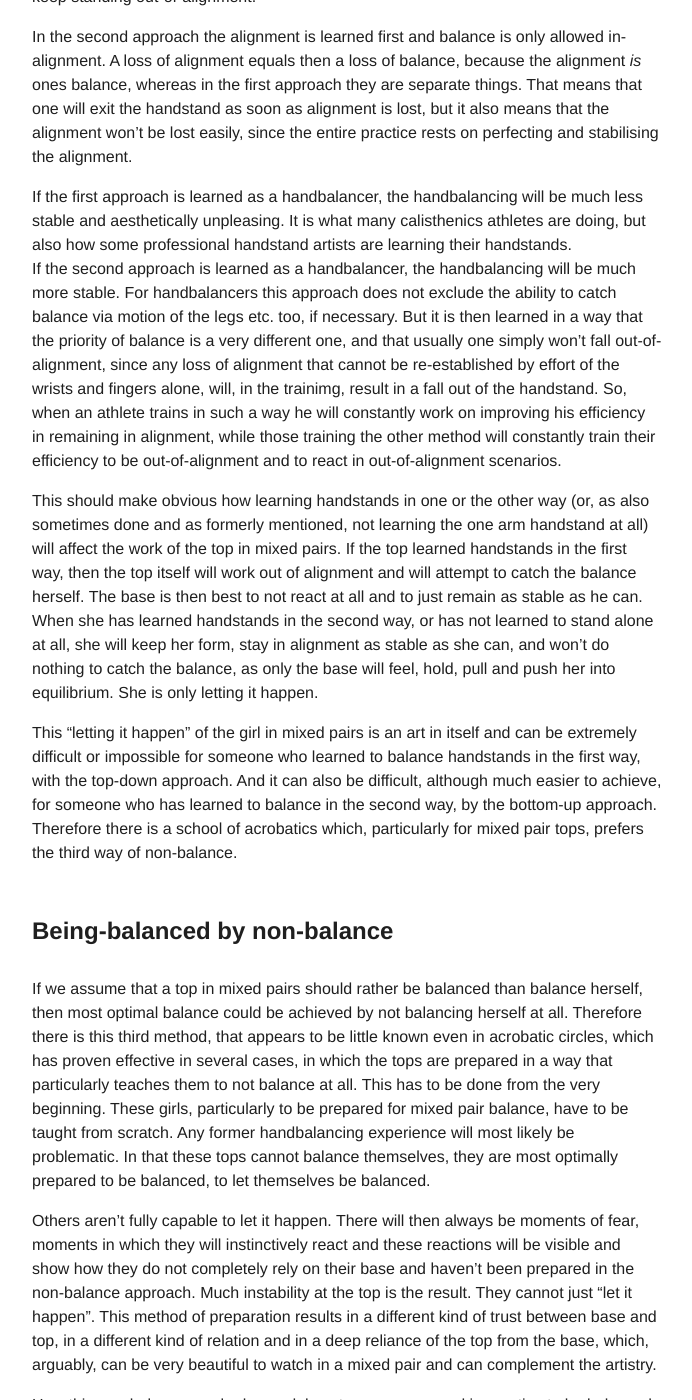
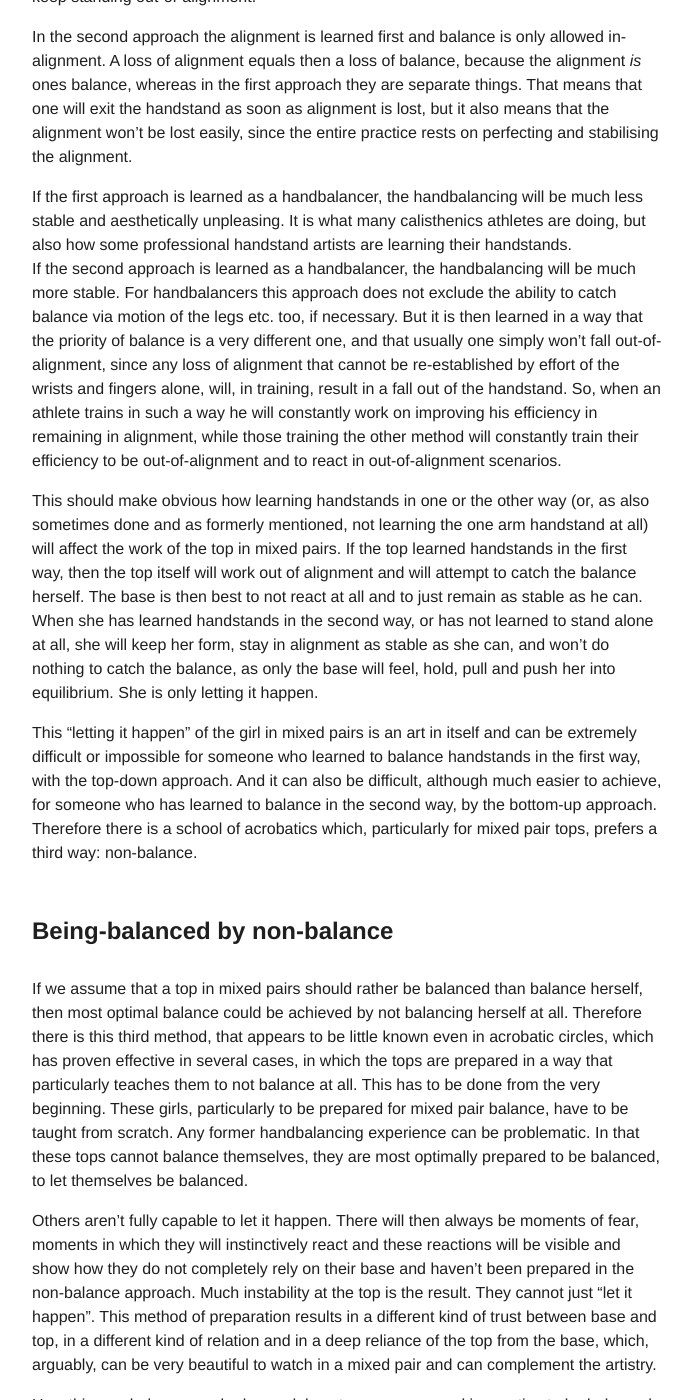
Before and after one commit to floshin/acrolib, a Jekyll site: the page built from training/approaches-to-balance.md, in a window 1280 px wide and 1400 px high, scrolled down 4171 px. Shown: the whole window, without its empty margins (293-985 px from the left). Built offline with Jekyll 4.4.1, drawn with Linux system fonts in a browser that asks for light colours; our own code applies the rules of GitHub Pages for plain Markdown files; some of the changed text lies outside the part shown.

Commit message:
Update approaches-to-balance.md

```diff
--- a/training/approaches-to-balance.md
+++ b/training/approaches-to-balance.md
@@ -75,15 +75,15 @@ In the first approach usually the balance is learned first and only then the ali
 In the second approach the alignment is learned first and balance is only allowed in-alignment. A loss of alignment equals then a loss of balance, because the alignment *is* ones balance, whereas in the first approach they are separate things. That means that one will exit the handstand as soon as alignment is lost, but it also means that the alignment won't be lost easily, since the entire practice rests on perfecting and stabilising the alignment.
 
 If the first approach is learned as a handbalancer, the handbalancing will be much less stable and aesthetically unpleasing. It is what many calisthenics athletes are doing, but also how some professional handstand artists are learning their handstands.
-If the second approach is learned as a handbalancer, the handbalancing will be much more stable. For handbalancers this approach does not exclude the ability to catch balance via motion of the legs etc. too, if necessary. But it is then learned in a way that the priority of balance is a very different one, and that usually one simply won't fall out-of-alignment, since any loss of alignment that cannot be re-established by effort of the wrists and fingers alone, will, in the trainimg, result in a fall out of the handstand. So, when an athlete trains in such a way he will constantly work on improving his efficiency in remaining in alignment, while those training the other method will constantly train their efficiency to be out-of-alignment and to react in out-of-alignment scenarios.
+If the second approach is learned as a handbalancer, the handbalancing will be much more stable. For handbalancers this approach does not exclude the ability to catch balance via motion of the legs etc. too, if necessary. But it is then learned in a way that the priority of balance is a very different one, and that usually one simply won't fall out-of-alignment, since any loss of alignment that cannot be re-established by effort of the wrists and fingers alone, will, in training, result in a fall out of the handstand. So, when an athlete trains in such a way he will constantly work on improving his efficiency in remaining in alignment, while those training the other method will constantly train their efficiency to be out-of-alignment and to react in out-of-alignment scenarios.
 
 This should make obvious how learning handstands in one or the other way (or, as also sometimes done and as formerly mentioned, not learning the one arm handstand at all) will affect the work of the top in mixed pairs. If the top learned handstands in the first way, then the top itself will work out of alignment and will attempt to catch the balance herself. The base is then best to not react at all and to just remain as stable as he can. When she has learned handstands in the second way, or has not learned to stand alone at all, she will keep her form, stay in alignment as stable as she can, and won't do nothing to catch the balance, as only the base will feel, hold, pull and push her into equilibrium. She is only letting it happen.
 
-This "letting it happen" of the girl in mixed pairs is an art in itself and can be extremely difficult or impossible for someone who learned to balance handstands in the first way, with the top-down approach. And it can also be difficult, although much easier to achieve, for someone who has learned to balance in the second way, by the bottom-up approach. Therefore there is a school of acrobatics which, particularly for mixed pair tops, prefers the third way of non-balance.
+This "letting it happen" of the girl in mixed pairs is an art in itself and can be extremely difficult or impossible for someone who learned to balance handstands in the first way, with the top-down approach. And it can also be difficult, although much easier to achieve, for someone who has learned to balance in the second way, by the bottom-up approach. Therefore there is a school of acrobatics which, particularly for mixed pair tops, prefers a third way: non-balance.
 
 ## Being-balanced by non-balance
 
-If we assume that a top in mixed pairs should rather be balanced than balance herself, then most optimal balance could be achieved by not balancing herself at all. Therefore there is this third method, that appears to be little known even in acrobatic circles, which has proven effective in several cases, in which the tops are prepared in a way that particularly teaches them to not balance at all. This has to be done from the very beginning. These girls, particularly to be prepared for mixed pair balance, have to be taught from scratch. Any former handbalancing experience will most likely be problematic. In that these tops cannot balance themselves, they are most optimally prepared to be balanced, to let themselves be balanced.
+If we assume that a top in mixed pairs should rather be balanced than balance herself, then most optimal balance could be achieved by not balancing herself at all. Therefore there is this third method, that appears to be little known even in acrobatic circles, which has proven effective in several cases, in which the tops are prepared in a way that particularly teaches them to not balance at all. This has to be done from the very beginning. These girls, particularly to be prepared for mixed pair balance, have to be taught from scratch. Any former handbalancing experience can be problematic. In that these tops cannot balance themselves, they are most optimally prepared to be balanced, to let themselves be balanced.
 
 Others aren't fully capable to let it happen. There will then always be moments of fear, moments in which they will instinctively react and these reactions will be visible and show how they do not completely rely on their base and haven't been prepared in the non-balance approach. Much instability at the top is the result. They cannot just "let it happen". This method of preparation results in a different kind of trust between base and top, in a different kind of relation and in a deep reliance of the top from the base, which, arguably, can be very beautiful to watch in a mixed pair and can complement the artistry.
 
```
Also changed, not shown: other parts of training/approaches-to-balance.md (+6 -6 lines).
